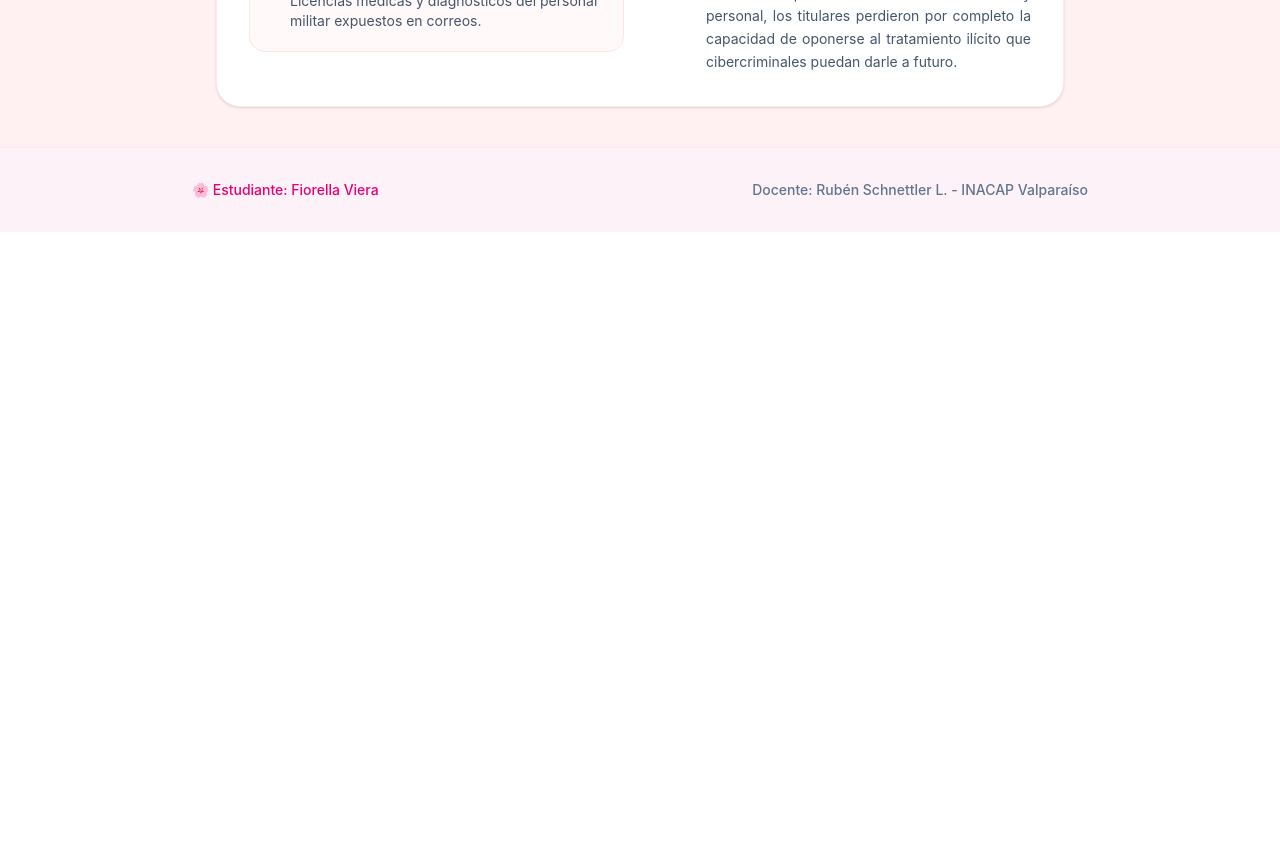
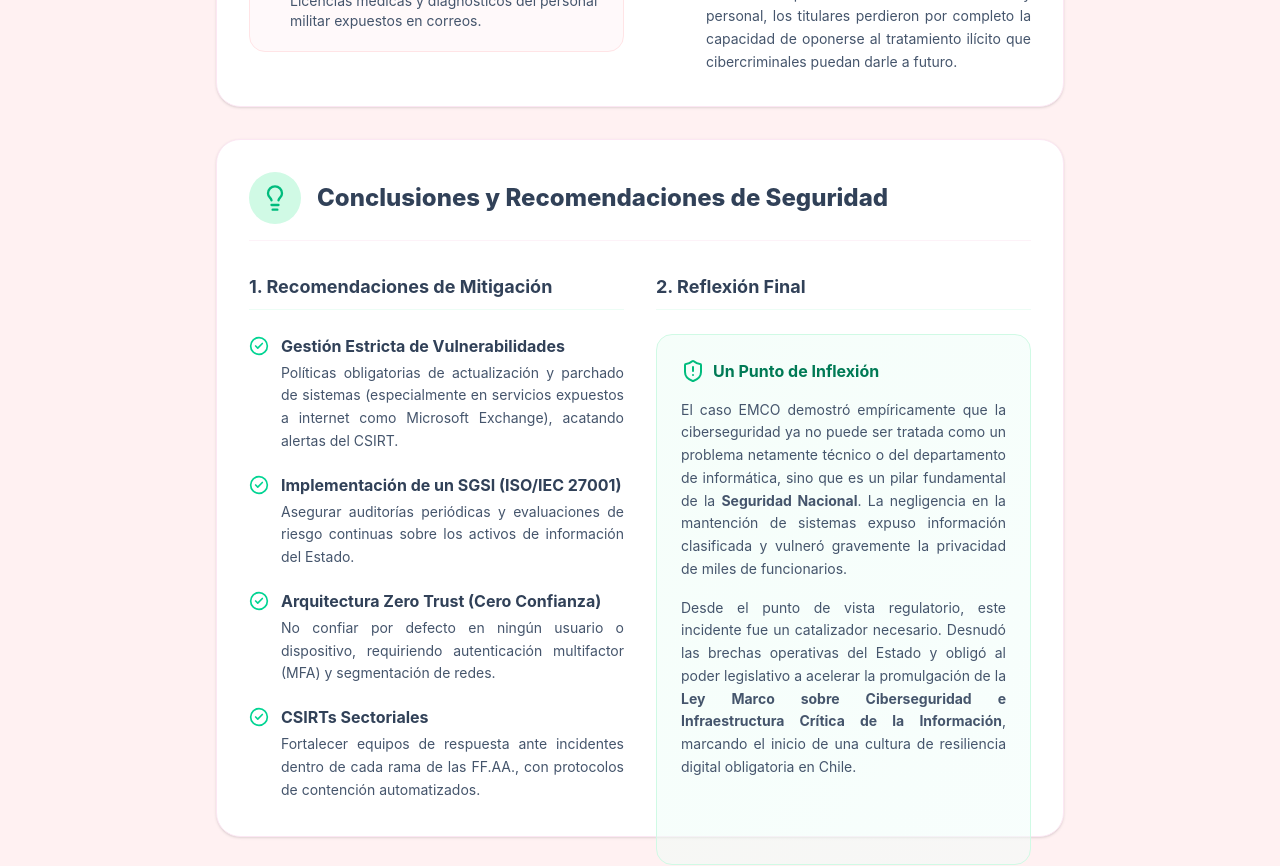
Before and after one commit to fiorellaviera/informe_viefio, a React (Vite) app: page / in a window 1280 px wide. Shown: the part 5060-5926 px from the top of the page. Before the commit the page ends 5292 px from the top, so only its background shows below. Built offline with nearby package versions, Linux system fonts and the light colour scheme.

Commit message:
Agrega componente Conclusiones con recomendaciones y reflexiones

```diff
--- a/src/App.jsx
+++ b/src/App.jsx
@@ -5,6 +5,7 @@ import Delitos from './components/Delitos'
 import Comparacion from './components/Comparacion'
 import Responsabilidades from './components/Responsabilidades'
 import Datos from './components/Datos'
+import Conclusiones from './components/Conclusiones'
 
 function App() {
   return (
@@ -49,6 +50,7 @@ function App() {
         <Comparacion />
         <Responsabilidades />
         <Datos />
+        <Conclusiones />
 
 
       </main>
--- /dev/null
+++ b/src/components/Conclusiones.jsx
@@ -0,0 +1,81 @@
+import { Lightbulb, CheckCircle2, ShieldAlert } from 'lucide-react'
+
+function Conclusiones() {
+  return (
+    <div className="bg-white rounded-3xl shadow-sm border border-pink-100 p-8">
+      {/* Encabezado */}
+      <div className="flex items-center gap-4 mb-8 pb-4 border-b border-pink-50">
+        <div className="p-3 bg-emerald-100 rounded-full text-emerald-500">
+          <Lightbulb size={28} />
+        </div>
+        <h2 className="text-2xl font-extrabold text-slate-700">
+          Conclusiones y Recomendaciones de Seguridad
+        </h2>
+      </div>
+
+      <div className="grid grid-cols-1 lg:grid-cols-2 gap-8">
+
+        {/* Columna Izquierda: Recomendaciones */}
+        <div className="space-y-6">
+          <h3 className="text-lg font-bold text-slate-700 border-b border-emerald-50 pb-2">
+            1. Recomendaciones de Mitigación
+          </h3>
+
+          <ul className="space-y-5">
+            <li className="flex gap-3 items-start">
+              <CheckCircle2 className="text-emerald-400 shrink-0 mt-0.5" size={20} />
+              <div>
+                <strong className="text-slate-700 block">Gestión Estricta de Vulnerabilidades</strong>
+                <span className="text-sm text-slate-600 leading-relaxed text-justify block mt-1">Políticas obligatorias de actualización y parchado de sistemas (especialmente en servicios expuestos a internet como Microsoft Exchange), acatando alertas del CSIRT.</span>
+              </div>
+            </li>
+            <li className="flex gap-3 items-start">
+              <CheckCircle2 className="text-emerald-400 shrink-0 mt-0.5" size={20} />
+              <div>
+                <strong className="text-slate-700 block">Implementación de un SGSI (ISO/IEC 27001)</strong>
+                <span className="text-sm text-slate-600 leading-relaxed text-justify block mt-1">Asegurar auditorías periódicas y evaluaciones de riesgo continuas sobre los activos de información del Estado.</span>
+              </div>
+            </li>
+            <li className="flex gap-3 items-start">
+              <CheckCircle2 className="text-emerald-400 shrink-0 mt-0.5" size={20} />
+              <div>
+                <strong className="text-slate-700 block">Arquitectura Zero Trust (Cero Confianza)</strong>
+                <span className="text-sm text-slate-600 leading-relaxed text-justify block mt-1">No confiar por defecto en ningún usuario o dispositivo, requiriendo autenticación multifactor (MFA) y segmentación de redes.</span>
+              </div>
+            </li>
+            <li className="flex gap-3 items-start">
+              <CheckCircle2 className="text-emerald-400 shrink-0 mt-0.5" size={20} />
+              <div>
+                <strong className="text-slate-700 block">CSIRTs Sectoriales</strong>
+                <span className="text-sm text-slate-600 leading-relaxed text-justify block mt-1">Fortalecer equipos de respuesta ante incidentes dentro de cada rama de las FF.AA., con protocolos de contención automatizados.</span>
+              </div>
+            </li>
+          </ul>
+        </div>
+
+        {/* Columna Derecha: Reflexión */}
+        <div className="space-y-6">
+          <h3 className="text-lg font-bold text-slate-700 border-b border-emerald-50 pb-2">
+            2. Reflexión Final
+          </h3>
+
+          <div className="bg-gradient-to-br from-emerald-50/50 to-teal-50/50 rounded-2xl p-6 border border-emerald-100 h-full">
+            <div className="flex items-center gap-2 mb-4">
+              <ShieldAlert className="text-emerald-500" size={24} />
+              <h4 className="font-bold text-emerald-700">Un Punto de Inflexión</h4>
+            </div>
+            <p className="text-sm text-slate-600 leading-relaxed text-justify mb-4">
+              El caso EMCO demostró empíricamente que la ciberseguridad ya no puede ser tratada como un problema netamente técnico o del departamento de informática, sino que es un pilar fundamental de la <strong>Seguridad Nacional</strong>. La negligencia en la mantención de sistemas expuso información clasificada y vulneró gravemente la privacidad de miles de funcionarios.
+            </p>
+            <p className="text-sm text-slate-600 leading-relaxed text-justify">
+              Desde el punto de vista regulatorio, este incidente fue un catalizador necesario. Desnudó las brechas operativas del Estado y obligó al poder legislativo a acelerar la promulgación de la <strong>Ley Marco sobre Ciberseguridad e Infraestructura Crítica de la Información</strong>, marcando el inicio de una cultura de resiliencia digital obligatoria en Chile.
+            </p>
+          </div>
+        </div>
+
+      </div>
+    </div>
+  )
+}
+
+export default Conclusiones
```
